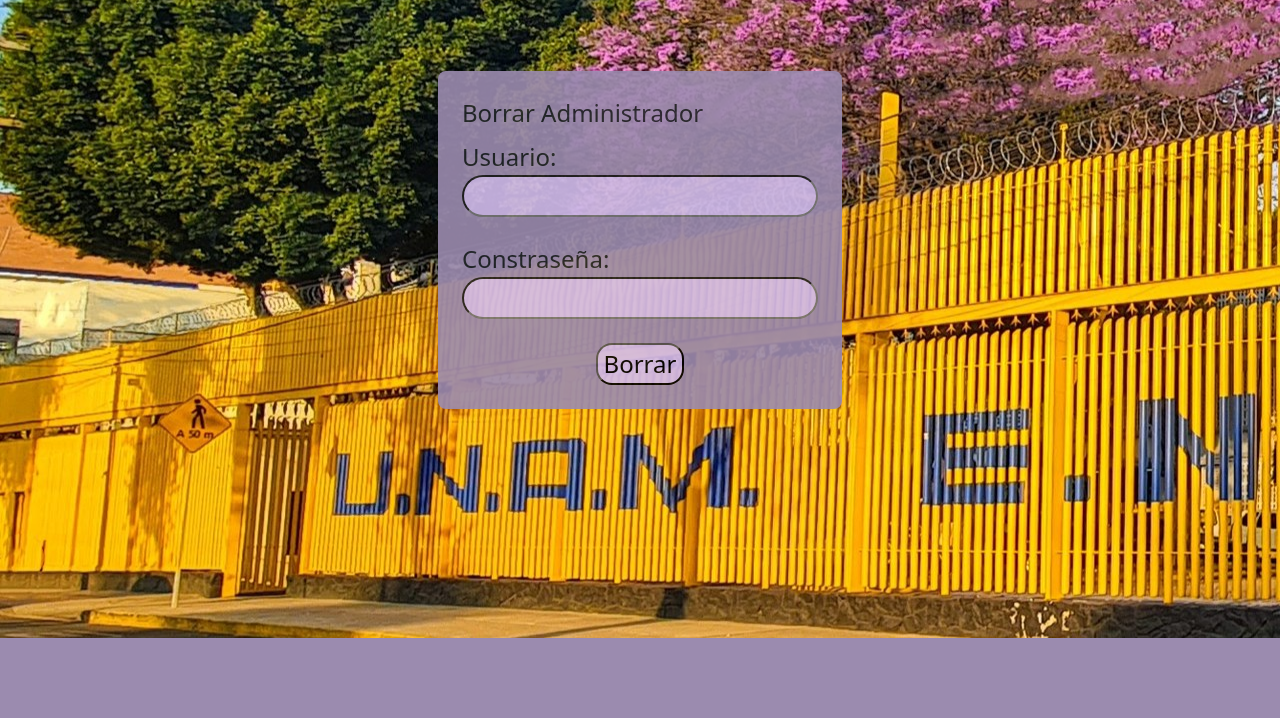
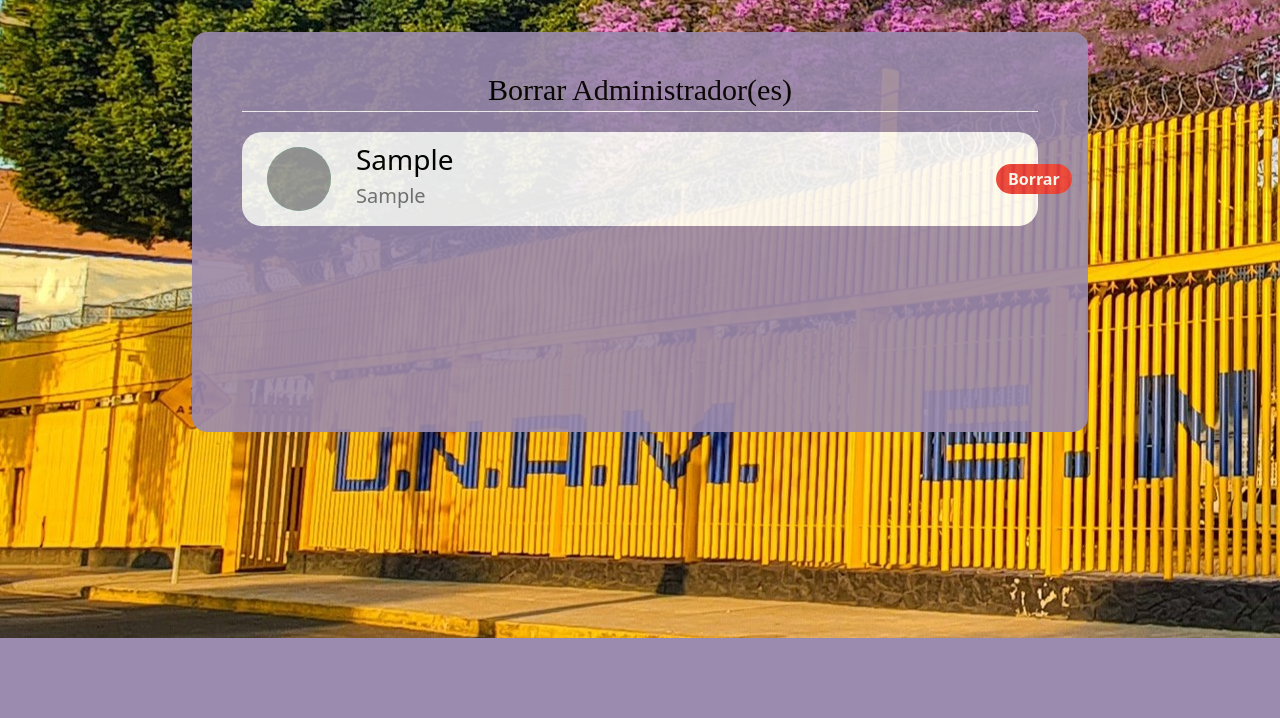
Before and after one commit to JimenaM4/Servicio-Social, a PHP site: page /Dynamics/php/borrarAdminVista.php in a window 1280 px wide. Shown: the part 82-800 px from the top of the page. Run offline with PHP 8.4, Linux system fonts and the light colour scheme; tables that the repository leaves empty or names only in its code hold one stand-in row (values such as "Sample post"); grey boxes are pictures that could not be loaded.

Commit message:
add:funcionalidad a borrar admin

```diff
--- a/Dynamics/js/borrarAdmin.js
+++ b/Dynamics/js/borrarAdmin.js
@@ -1,19 +1,79 @@
-window.addEventListener("load", ()=>{
-    const borrar = document.getElementById("borrar");
-    const enviar = document.getElementById("enviar");
+window.addEventListener("load", (e)=>{
+    e.preventDefault();
+    fetch("./borrarAdminDB.php")
+    .then((respuesta)=>{
+        return respuesta.json();
+    }).then((datosJSON)=>
+    {
+        const div = document.getElementById("container");
+        const id = document.getElementById("id_admin");
+        console.log(datosJSON);
+        // console.log(datosJSON[0].Nombre);
+        //let datos=[datosJSON.Foto, datosJSON.Nombre];
+        // for(dato of datosJSON){
+        datosJSON.forEach(function(element)
+        {
+            console.log(element);
+            // div.innerHTML+=`
+            // <div class="col-6">
+            //     <div class="p-3">
+            //         <img src="${element.Foto}" class="img-fluid" alt="producto1" id="imagen" data-id="${element.id}">
+            //         <p>${element.Nombre}</p>
+            //     </div>
+            // </div>`;
+            div.innerHTML+=`
+                <div id="administrador" >
+                    <img src=".jpg" class="imagen">
+                    <element class="texto_borrar" >
+                        <h3>${element.Usuario}</h3>
+                        <h5>${element.NoTrabajador}</h5>
+                    </element>
+                    <button id="btnBorrar" data-id="${element.id}" class="btn_borrar">Borrar</button>
+                </div>
+            `;
+            id.id = element.id;
+            // console.log(id.id);
+        })
 
-    enviar.addEventListener("click",(e)=>{
-        e.preventDefault();
-        datosForm = new FormData(borrar);
-        fetch("./borrarAdmin.php",{
-            method: "POST",
-            body: datosForm,
-        }).then((respuesta)=>{
-            return respuesta.json();
-        }).then((datosJSON)=>{
-            console.log(datosJSON.mensaje);
-            // console.log(datosJSON.usuario);
-            // console.log(datosJSON.contrasena);
-        })
-    })
+        // div.addEventListener("click",(e)=>
+        // {
+        //     let id = e.target.dataset.id;
+        //     console.log(id)
+        //     document.cookie = "producto=" + id + ";max-age=3600;";
+        //     //window.location.href="../php/registro.php";
+        // });
+
+        const botonesBorrar = document.querySelectorAll(".btn_borrar");
+        botonesBorrar.forEach((boton) => {
+            boton.addEventListener("click", (e) => {
+
+                var confirmacion = window.confirm("¿Está segur@ que desea eliminar a este administrador permanentemente?");
+                if (confirmacion == true) {
+                    datosForm = new FormData();
+                    datosForm.append("idAdmin",id.id);
+                    fetch("./borrarAdmin.php", {
+                        method: "POST",
+                        body: datosForm,
+                    })
+                    .then((respuesta)=>{
+                        return respuesta.json();
+                    }).then((datosJSON)=>{
+                        alert("Ok");
+                    });
+                }
+            });
+        });
+
+        // const borrar = document.getElementById("btnBorrar");
+        // borrar.addEventListener("click",(e)=>
+        // {
+        //     console.log("hola");
+        //     var confirmacion = window.confirm("¿Está segur@ que desea eliminar a este administrador permanentemente?");
+        //     if (confirmacion == true){
+        //         alert("Ok");
+        //     }
+        // });
+        //borrar.addEventListener("click",(e)=>{window.location.href="../index.php";});
+    });
+
 });
--- /dev/null
+++ b/Dynamics/php/borrarAdminDB.php
@@ -0,0 +1,35 @@
+<?php
+
+/*Desarrolador: Luana Alvarez
+Propósito: Este código tiene como objetivo principal jalar todos los registros de la tabla producto. Lo que hace es que jala todos los registros mediante su ID_Producto,
+que con un while va metiendo dentro de un arreglo. Luego, con un foreach se recorre ese arreglo creado con los id´s recibidos, de tal forma que se puede hacer una
+petición a mysql pidiendo los datos que se necesitan desplegar igualando el ID_Producto al valor que tiene la localidad del arreglo, y a su vez, este mismo foreach mete
+toda la información recibida a un arreglo que después se mandará por echo json_encode a ventas.js donde se desplegará toda esta información.*/
+
+    require "./config.php";
+    $conexion= connect();
+    if (!$conexion){
+        echo "no se conecto con la base";
+    }
+    else{
+        $idAdmin = "SELECT idAdmin FROM administradores";
+        $res_id = mysqli_query($conexion, $idAdmin);
+        $arregloid=[];
+        while($row=mysqli_fetch_assoc($res_id)) //mete todos los id´s recibidos en un arreglo
+        {
+            $arregloid[] = $row["idAdmin"]; //todos los id
+        }
+
+        //var_dump($arregloid);
+
+        $arregloinfo=[];
+        foreach($arregloid as $localidad=>$valor)//recorre el arreglo de id´s y a su vez va metiendo en otro arreglo la información que llega de la petición creando así un arreglo donde cada localidad representa un registro
+        {
+            $peticion = "SELECT usuario, noTrabajador FROM administradores WHERE idAdmin = $valor ";
+            $res_info = mysqli_query($conexion, $peticion);
+            $respuesta = mysqli_fetch_assoc($res_info);
+            $arregloinfo[]= array("id"=>$valor,"Usuario"=>$respuesta["usuario"], "NoTrabajador"=>$respuesta["noTrabajador"]); //arreglo con todos los productos que hay en la base de datos
+        }
+        echo json_encode($arregloinfo);
+    }
+    ?>
--- a/Dynamics/php/borrarAdminVista.php
+++ b/Dynamics/php/borrarAdminVista.php
@@ -9,7 +9,6 @@
     <link rel="stylesheet" href="../../libs/bootstrap-5.3.0-dist/css/bootstrap.css">
     <link rel="shortcut icon" href="../../Statics/media/img/favicon.png" type="image/png">
     <script src="../../libs/bootstrap-5.3.0-dist/js/bootstrap.bundle.js"></script>
-    <script src="../../Dynamics/js/borrarAdmin.js"></script>
     <favicon href="../../Statics/media/img/favicon.png" type="image/x-icon">
 </head>
 <body>
@@ -26,24 +25,36 @@
             </div>
         </nav>
     </header>
-    <div id="formulario">
+    <div id="modaldiv">
+        <div id="Modal" class="modal">
+            <div class="modal-content">
+              <span class="close">&times;</span>
+              <p id="modalText"></p>
+            </div>
+    </div>
+    <div class="borrar">
         <form id="borrar">
-            <fieldset>
-                <legend class="texto">Borrar Administrador</legend>
-                <label class="texto">Usuario:
-                    <input id="usuario" name="usuario" type="text">
-                </label>
-                <br>
-                <label class="texto">Constraseña:
-                    <input id="contrasena" name="contrasena" type="password">
-                </label>
-                <br>
-                <button class="texto" id="enviar" name="enviar" type="submit">Borrar</button>
-            </fieldset>
+            <div class="form_borrar">
+                <h1>Borrar Administrador(es)</h1>
+
+                    <article id="container">
+                        <div id="id_admin" style="display:none;"></div>
+                        <!-- <div id="administrador"></div> -->
+                        <!-- <img src=".jpg" class="imagen">
+                        <element class="texto_borrar">
+                            <h3>Luis Perez</h3>
+                            <h5>12345678</h5>
+                        </element>
+                        <button class="btn_borrar" >Borrar</button> -->
+                    </article>
+
+            </div>
         </form>
+
     </div>
     <footer id="pie-pagina">
         <!-- <p>© 2021 Portal de tutorias</p> -->
     </footer>
+    <script src="../js/borrarAdmin.js"></script>
 </body>
 </html>
--- a/Statics/Styles/admin.css
+++ b/Statics/Styles/admin.css
@@ -1,15 +1,17 @@
+body {
+    font-family: Verdana, Geneva, Tahoma, sans-serif;
+    background-image: url(../media/img/fondoPrepa.jpg);
+    background-size: cover;
+    background-size:auto;
+    background-repeat: no-repeat;
+    background-position:left;
+}
+
+
 .texto{
     font-size: 1.5rem;
 }
 #crear{
-    width: min-content;
-    height: min-content;
-    padding: 1.5rem;
-    border-radius: 0.5rem;
-    opacity:0.9;
-    background-color: #9b8baf;
-}
-#borrar{
     width: min-content;
     height: min-content;
     padding: 1.5rem;
@@ -58,3 +60,95 @@
     background-color: #d2bced;
     align-self: center;
 }
+
+/* --------------------------------------------------------------------- */
+/* --------------------------------BORRAR------------------------------- */
+.borrar{
+    width: 70%;
+    height: 25rem;
+    margin: auto;
+    overflow-y: scroll;
+    margin-top: 2.5%;
+    background: #9B8BAF;
+    opacity:0.9;
+    padding: 20px 30px;
+    border-radius: 15px;
+    color: black
+}
+
+.form_borrar h1 {
+    text-align: center;
+    font-family: 'Times New Roman', Times, serif;
+    margin: 20px;
+    height: 40px;
+    font-size: 30px;
+    border-bottom:1px solid #ffffff;
+    color: black;
+
+}
+
+#administrador{
+    background-color: rgb(255, 255, 255);
+    margin: 20px;
+    border-radius: 20px;
+    display: grid;
+    grid-template-columns: auto 40rem auto;
+    align-items: center;
+    opacity: 1;
+}
+
+.imagen
+{
+    width:4rem;
+    height: 4rem;
+    border-radius: 100%;
+    background-color: aquamarine;
+    margin-top: 15px;
+    margin-bottom: 15px;
+    margin-left: 25px;
+    margin-right: 25px;
+}
+
+.texto_borrar h5{
+    font-weight: normal;
+    color:#797979;
+}
+
+.btn_borrar{
+    align-self: right;
+    margin-right: 25px;
+    height:min-content;
+    width: min-content;
+    border-radius: 20px;
+    border-color: transparent;
+    padding-left: 10px;
+    padding-right: 10px;
+    font-weight: bold;
+    background-color: #EB3F3F;
+    color: #ffffff;
+}
+
+.btn_borrar:hover{
+    background-color: #ff0000;
+}
+
+
+.borrar::-webkit-scrollbar {
+    width: 12px;
+    margin: 100px;
+}
+
+.borrar::-webkit-scrollbar-track {
+    background: #D4C6D9;
+    border-radius: 10px;
+}
+
+.borrar::-webkit-scrollbar-thumb {
+    background-color: #785E98;
+    border-radius: 10px;
+    border: 3px solid #e0e0e0;
+}
+
+.borrar::-webkit-scrollbar-thumb:hover {
+    background-color: #714c9e; /* Color of the scrollbar thumb on hover */
+}
```
Also changed, not shown: Dynamics/php/borrarAdmin.php (+15 -57 lines).
